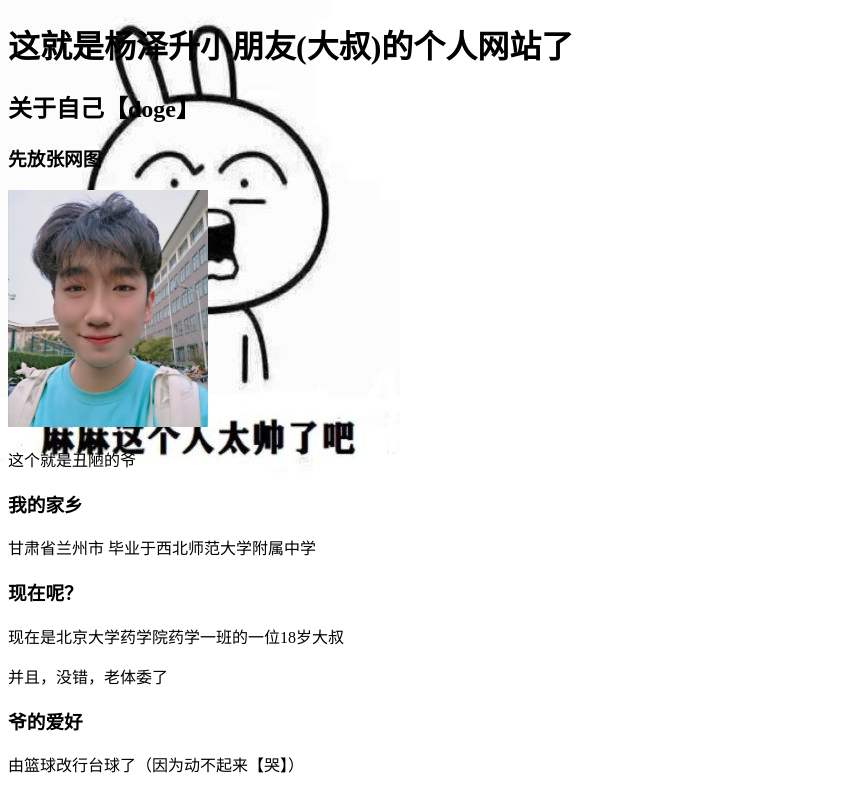
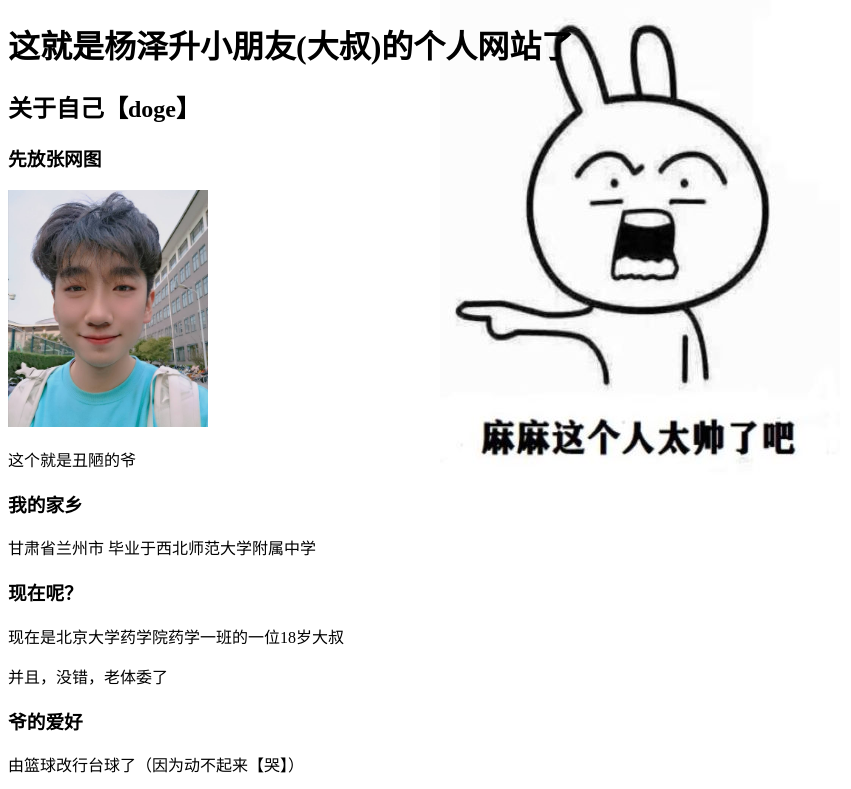
Before and after one commit to yzstheDecade/yzstheDecade.github.io, a plain HTML site: page index.html in a window 1280 px wide. Shown: the top 789 px of the page, without its empty margins (0-851 px from the left). Drawn offline with Linux system fonts and the light colour scheme.

Commit message:
Update index.html

```diff
--- a/index.html
+++ b/index.html
@@ -5,7 +5,7 @@
   <title>yzs的个人网站</title>
   <style>
    .bg {
-        background: url(bj.jpg)fixed no-repeat ;
+        background: url(bj.jpg)fixed no-repeat top ;
         color: #000000;
      }
   </style>
```
